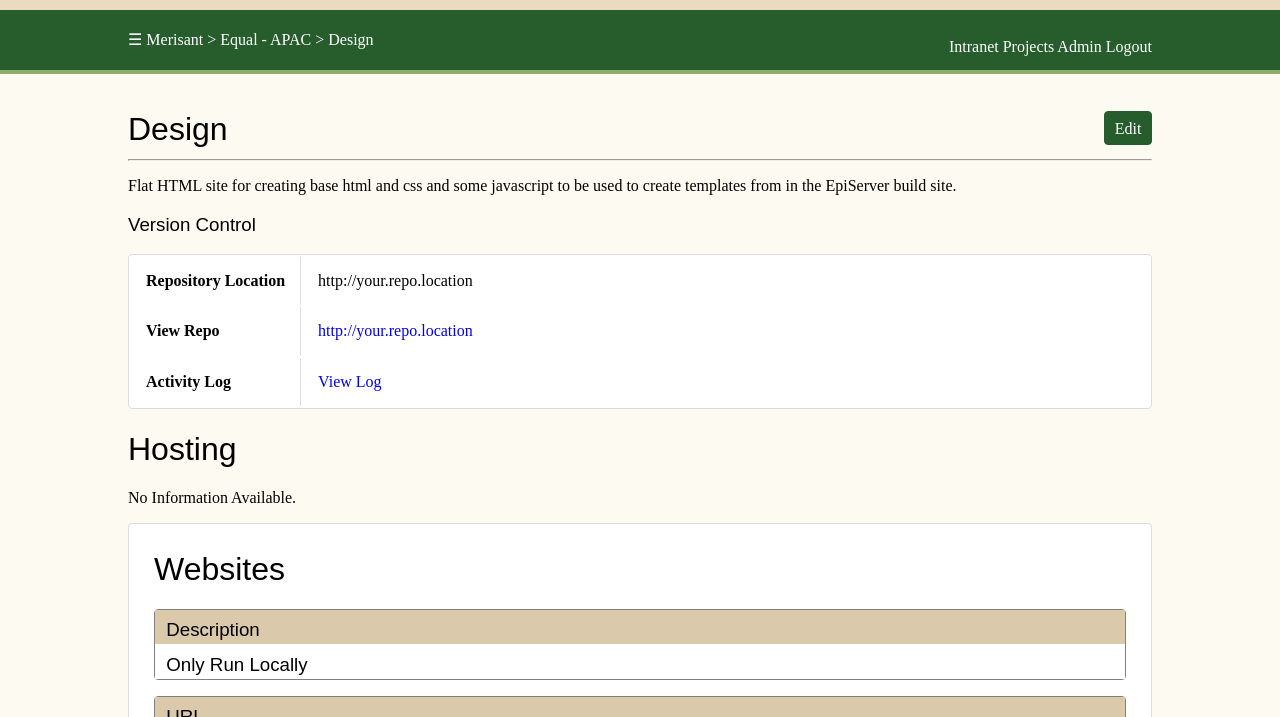
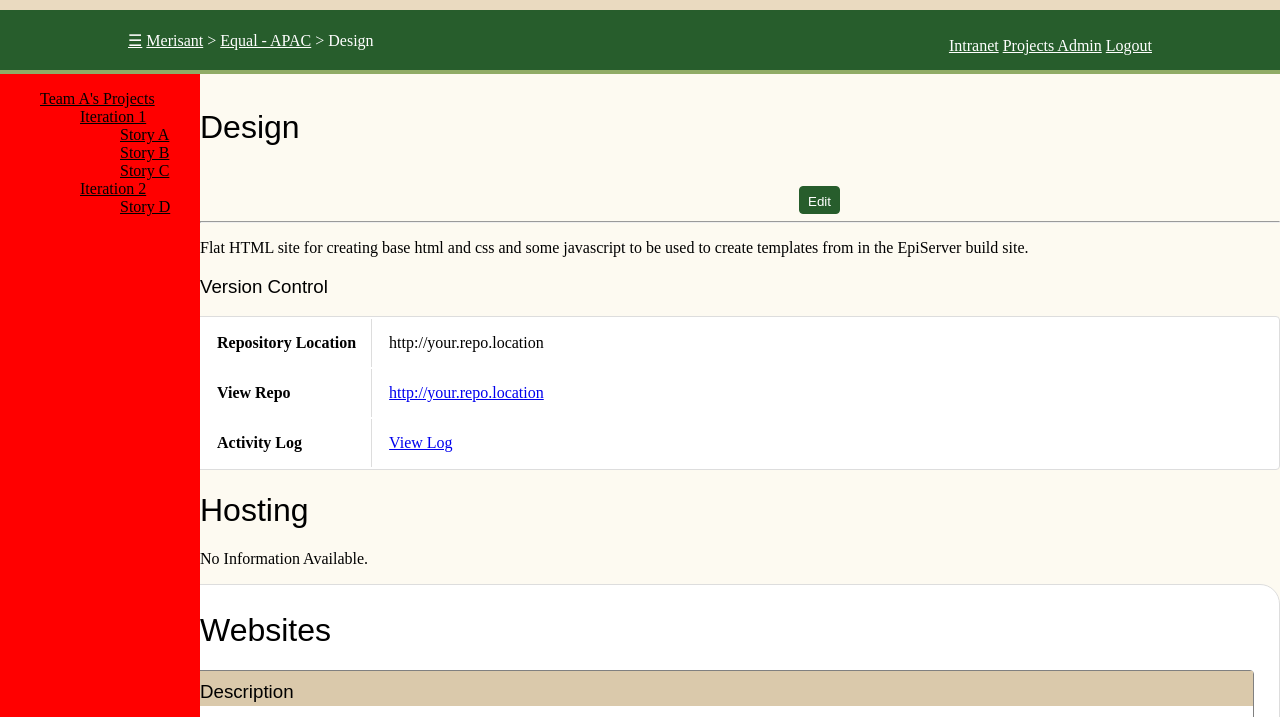
Before and after one commit to DeveloperAlan/orchard-test, a plain HTML site: page index.html in a window 1280 px wide. Shown: the part 83-800 px from the top of the page. Drawn offline with nearby package versions, Linux system fonts and the light colour scheme; a script that the page names is missing.

Commit message:
deleted soem stuff

```diff
--- a/css/styles.css
+++ b/css/styles.css
@@ -46,7 +46,7 @@ h1, h2, h3, h4 {
 }
 
 a {
-	text-decoration: none;
+	text-decoration: underline;
 }
 
 p {
@@ -90,11 +90,15 @@ p {
 	margin: 0.1em 0;
 }
 
+.table-version-control {
+  background-color: #fff;
+}
+
 .website-info {
 	background-color: #fff;
 	padding: 5px 25px 25px;
 	border: 1px solid #ddd;
-	border-radius: 4px;
+	border-radius: 20px;
 }
 
 .website-info button {
@@ -146,6 +150,10 @@ nav a {
 	color: #FFF;
 }
 
+.tree-choice {
+  padding: 10px;
+}
+
 nav ul,li {
 	padding: 0;
 	display: inline-block;
@@ -160,6 +168,13 @@ nav ul,li {
   float: right;
   position: relative;
   top: 5px;
+}
+
+.left-hand-menu {
+  float: left;
+  width: 200px;
+  height: 100em;
+  background-color: red;
 }
 
 #showLeftPush {
--- a/index.html
+++ b/index.html
@@ -4,9 +4,9 @@
 	<meta charset="UTF-8">
 	<meta name="keywords" content="Orchard, Digital, Marketing, Design">
 	<title>Orchard Front End Test</title>
-	<link rel="stylesheet" href="https://cdnjs.cloudflare.com/ajax/libs/normalize/3.0.2/normalize.min.css">
 	<link rel="stylesheet" href="css/styles.css">
 	<script type="text/javascript" src="https://cdnjs.cloudflare.com/ajax/libs/jquery/2.1.3/jquery.min.js"></script>
+	<script type="text/javascript" src="https://cdnjs.cloudflare.com/ajax/libs/jstree/3.0.9/jstree.min.js"></script>
 </head>
 <body>
 
@@ -22,8 +22,8 @@
 			<div class="pull-left">
 				<ul>
 					<li><a href="#" id="showLeftPush">&#9776;</a></li>
-					<li><a href="#">Merisant</a></li> >
-					<li><a href="#">Equal - APAC</a></li> >
+					<li><a href="#">Merisant</a> > </li>
+					<li><a href="#">Equal - APAC</a> > </li>
 					<li>Design</li>
 				</ul>
 			</div>
@@ -37,11 +37,32 @@
 		</div>
 	</nav>
 
-	<div class="container cbp-spmenu-push" id="main-content">
-		<div class="cbp-spmenu cbp-spmenu-vertical cbp-spmenu-left" id="cbp-spmenu-s1">
-			<br>
+<!-- 	<div class="container cbp-spmenu-push" id="main-content"> -->
+<!-- 		<div class="cbp-spmenu cbp-spmenu-vertical cbp-spmenu-left" id="cbp-spmenu-s1"> -->
+	<div class="left-hand-menu">
+	<div id="selector">
+  <ul>
+    <li><a>Team A's Projects</a>
+      <ul>
+    <li><a>Iteration 1</a>
+          <ul>
+            <li><a>Story A</a></li>
+            <li><a>Story B</a></li>
+            <li><a>Story C</a></li>
+          </ul>
+        </li>
+    <li><a>Iteration 2</a>
+          <ul>
+        <li><a>Story D</a></li>
+          </ul>
+        </li>
+      </ul>
+    </li>
+  </ul>
+</div>
+<!-- 			<br>
 			<ul id="items">
-				<li><a href="#"><span class="plus-minus-toggle"><i class="fa fa-square-o"></i></span> AMC</a></li>
+				<li><a href="#"><span class="plus-minus-toggle"></span> AMC</a></li>
 				<li class="accordian">
 				<a href="#"><span class="plus-minus-toggle"><i class="fa fa-plus-square-o"></i></span> Beiersdorf </a>
 						<ul>
@@ -60,7 +81,7 @@
 				<li><a href="#"><span class="plus-minus-toggle"><i class="fa fa-square-o"></i></span> Electrolux</a></li>
 				<li><a href="#"><span class="plus-minus-toggle"><i class="fa fa-square-o"></i></span> Fox</a></li>
 				<li><a href="#"><span class="plus-minus-toggle"><i class="fa fa-square-o"></i></span> Galderma</a></li>
-			</ul>
+			</ul> -->
 		</div>
 		<div id="content">
 			<div class="column-5"><h1>Design</h1></div><div class="column-5"><button>Edit</button></div>
@@ -70,7 +91,7 @@
 			</p>
 
 			<h3>Version Control</h3>
-			<table>
+			<table class="table-version-control">
 			  <tr>
 			    <th>Repository Location</th>
 			    <td>http://your.repo.location</td>
--- a/javascripts/main.js
+++ b/javascripts/main.js
@@ -22,14 +22,48 @@ $(document).ready(function() {
 
 		// Tree Menu
 			// First Level Menu
-			$('.accordian > ul').hide();
-			$('.accordian-first:first-child').siblings().hide();
 
-			$('.plus-minus-toggle').click(function(){
-				$(this).parent().parent().find('ul').slideToggle('fast');
-			});
-			// Second Level Menu
-			$('.accordian-first .plus-minus-toggle').click(function(){
-				$(this).parent().parent().find('li:not(:first-child)').slideToggle(100);
-			});
+$("#selector").jstree();
+			// $('.accordian > ul').hide();
+			// $('.accordian-first:first-child').siblings().hide();
+
+			// $('.plus-minus-toggle').click(function(){
+			// 	$(this).parent().parent().find('ul').slideToggle('fast');
+			// });
+			// // Second Level Menu
+			// $('.accordian-first .plus-minus-toggle').click(function(){
+			// 	$(this).parent().parent().find('li:not(:first-child)').slideToggle(100);
+			// });
+   //    $(".left-hand-menu").jstree({
+   //        "json_data" : {
+   //            "data":[
+   //                {
+   //                    "data" : "Search engines",
+   //                    "children" :[
+   //                                 {"data":"Yahoo", "metadata":{"href":"http://www.yahoo.com"}},
+   //                                 {"data":"Bing", "metadata":{"href":"http://www.bing.com"}},
+   //                                 {"data":"Google", "children":[{"data":"Youtube", "metadata":{"href":"http://youtube.com"}},{"data":"Gmail", "metadata":{"href":"http://www.gmail.com"}},{"data":"Orkut","metadata":{"href":"http://www.orkut.com"}}], "metadata" : {"href":"http://youtube.com"}}
+   //                                ]
+   //                },
+   //                {
+   //                    "data" : "Networking sites",
+   //                    "children" :[
+   //                        {"data":"Facebook", "metadata":{"href":"http://www.fb.com"}},
+   //                        {"data":"Twitter", "metadata":{"href":"http://twitter.com"}}
+   //                    ]
+   //                }
+   //            ]
+   //        },
+   //        "plugins" : [ "themes", "json_data", "ui" ]
+   //    }).bind("select_node.jstree", function(e, data)
+   //        {
+   //            if(jQuery.data(data.rslt.obj[0], "href"))
+   //            {
+   //                window.location=jQuery.data(data.rslt.obj[0], "href");
+   //            }
+   //            else
+   //            {
+   //                alert("No href defined for this element");
+   //            }
+   //        });
 });
```
